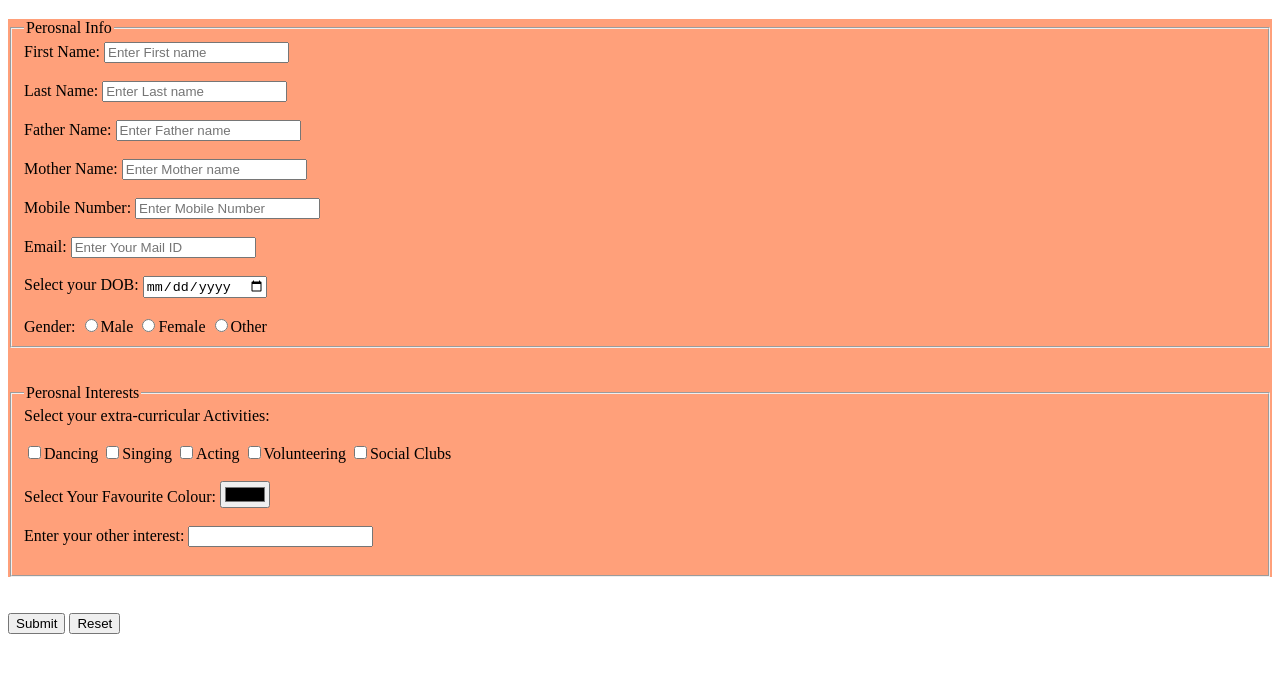
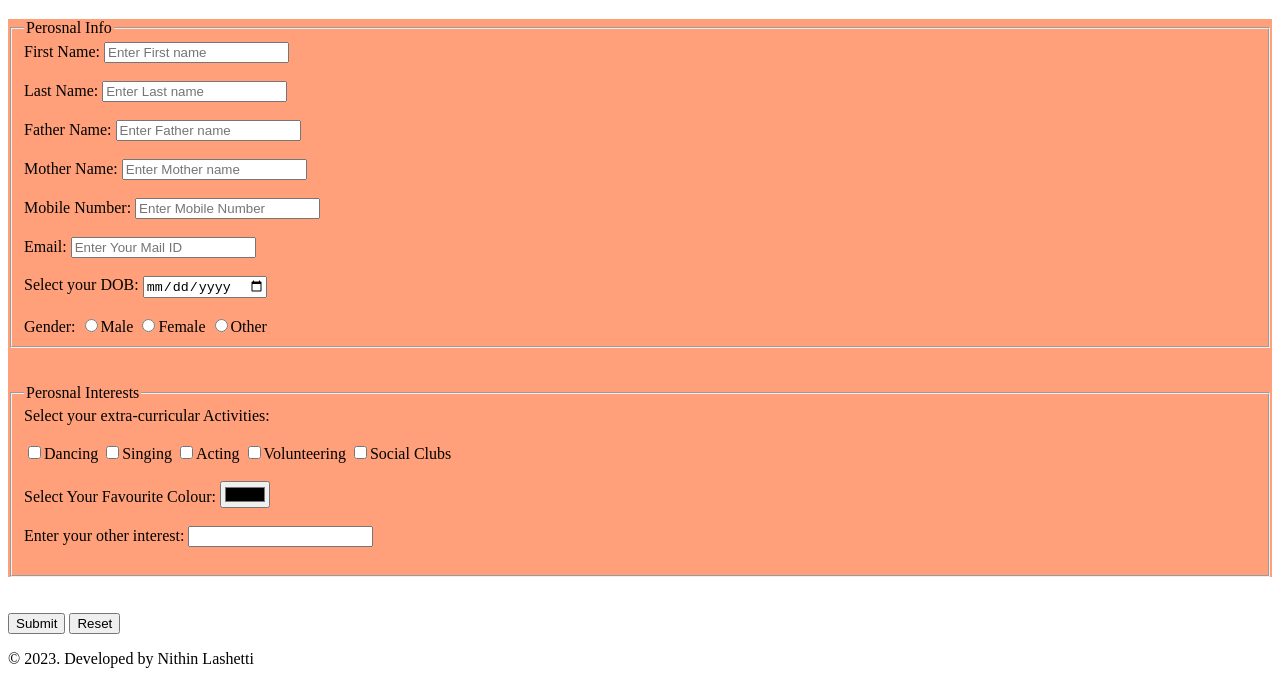
Before and after one commit to nithiinl/NormalRegFormHTML, a plain HTML site: page index.html in a window 1280 px wide. Shown: the part 132-816 px from the top of the page. Drawn offline with Linux system fonts and the light colour scheme.

Commit message:
Update index.html

```diff
--- a/index.html
+++ b/index.html
@@ -91,5 +91,8 @@
     </form>
     </div>
     </form>
+<footer>
+    <p>&copy 2023. Developed by Nithin Lashetti </p>
+</footer>
 </body>
 </html>
```
